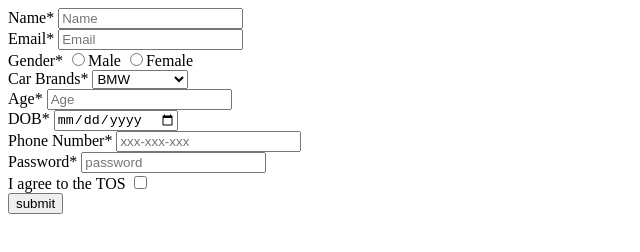
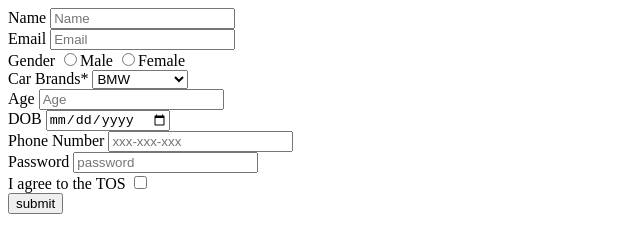
Before and after one commit to acciojob/signup-form-car-jeffinkchacko, a website: page main.html in a window 1280 px wide. Shown: the whole page, without its empty margins (0-640 px from the left). Drawn offline with Linux system fonts and the light colour scheme.

Commit message:
created a submission

```diff
--- a/main.html
+++ b/main.html
@@ -12,13 +12,13 @@
 </script>
 	<form method="post">
 	<div>
-		<label for="name">Name*</label>
+		<label for="name">Name</label>
 		<input type="text"id="name" placeholder=Name required>
 		<br>
-		<label for="email">Email*</label>
+		<label for="email">Email</label>
 		<input type="email"id="email"placeholder=Email required>
 		<br>
-		<label for="gender_m,gender_f">Gender*</label>
+		<label for="gender_m,gender_f">Gender</label>
 		<input type="radio" name="Gender" value="Male" required="Yes">Male
 		<input type="radio" name="Gender" value="Female" required="Yes">Female
 		<br>
@@ -31,16 +31,16 @@
 			</optgroup>
 		</select>
 		<br>
-		<label for="age">Age*</label>
+		<label for="age">Age</label>
 		<input type="number" id="age" required placeholder="Age">
 		<br>
-		<label for="dob">DOB*</label>
+		<label for="dob">DOB</label>
 		<input type="date" id="dob" required>
 			<br>
-		<label for="tel">Phone Number*</label>
+		<label for="tel">Phone Number</label>
 		<input type="tel" id="tel" placeholder="xxx-xxx-xxx" required>
 			<br>
-		<label for="password">Password*</label>
+		<label for="password">Password</label>
 		<input type="password" id="password" placeholder="password" required>
 			<br>
 		<label for="tos">I agree to the TOS</label>
```
